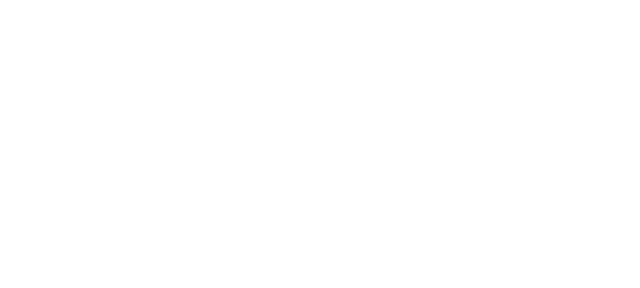
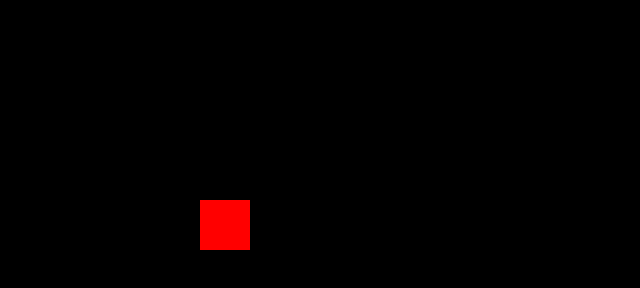
Before and after one commit to ljw1126/web-clone-coding, a plain HTML site: page Part2/Chapter4/index.html in a window 1280 px wide. Shown: the whole page, without its empty margins (0-640 px from the left). Drawn offline with Linux system fonts and the light colour scheme.

Commit message:
feat: 4-2. 기초 뼈대 구성하기( 보일러 플레이트)

```diff
--- a/Part2/Chapter4/index.html
+++ b/Part2/Chapter4/index.html
@@ -3,7 +3,7 @@
 <head>
   <meta charset="UTF-8">
   <meta name="viewport" content="width=device-width, initial-scale=1.0">
-  <title>Countdown</title>
+  <title>Confetti(축하폭죽)</title>
   <link rel="stylesheet" href="style.css">
 </head>
 <body>
--- a/Part2/Chapter4/index.js
+++ b/Part2/Chapter4/index.js
@@ -0,0 +1,43 @@
+const canvas = document.querySelector("canvas");
+const ctx = canvas.getContext("2d");
+const dpr = window.devicePixelRatio > 1 ? 2 : 1;
+let canvasWidth = innerWidth;
+let canvasHeight = innerHeight;
+const interval = 1000 / 50;
+
+function init() {
+  canvasWidth = innerWidth;
+  canvasHeight = innerHeight;
+  canvas.style.width = `${canvasWidth}px`;
+  canvas.style.height = `${canvasHeight}px`;
+  canvas.width = canvasWidth * dpr;
+  canvas.height = canvasHeight * dpr;
+  ctx.scale(dpr, dpr);
+}
+
+function render() {
+  let now, delta;
+  let then = Date.now;
+
+  const frame = () => {
+    requestAnimationFrame(frame);
+
+    now = Date.now;
+    delta = now - then;
+    if(delta < interval) return;
+
+    // 애니메이션 동작
+    ctx.fillStyle = 'red';
+    ctx.fillRect(200, 200, 50, 50);
+
+    then = now - (delta % interval);
+  }
+
+  requestAnimationFrame(frame);
+}
+
+window.addEventListener("resize", init);
+window.addEventListener("load", () => {
+  init();
+  render();
+});
--- a/Part2/Chapter4/style.css
+++ b/Part2/Chapter4/style.css
@@ -0,0 +1,7 @@
+html, body {
+  margin: 0;
+  width: 100%;
+  height: 100%;
+  overflow: hidden;
+  background-color: #000;
+}
```
